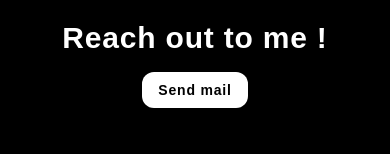
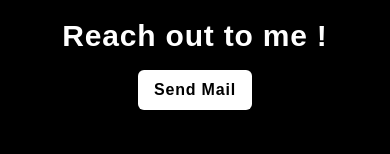
Before and after one commit to raiasim93/my-portfolio, a Next.js app: page / in a window 390 px wide. Shown: the part 4105-4259 px from the top of the page. Built offline with nearby package versions, Linux system fonts and the light colour scheme.

Commit message:
Add in duration for transition

```diff
--- a/src/components/partials/FooterSection.tsx
+++ b/src/components/partials/FooterSection.tsx
@@ -40,8 +40,8 @@ const FooterSection = () => {
           <h2 className='text-3xl'> Reach out to me ! </h2>
           <div className='flex justify-center'>
           <button onClick={handleButtonClick}
-            className='sm:flex lg:hidden bg-white hover:bg-gray-500 hover:text-white text-black text-sm py-2 px-4 rounded-xl mt-4 cursor-pointer hover:shadow-2xl  hover:shadow-zinc-400 hover:duration-200 hover:transition-all'>
-              Send mail   </button>
+            className='sm:flex lg:hidden bg-white text-black transition-all hover:bg-slate-200 hover:scale-95 duration-200 text-md py-2 px-4 rounded-md mt-4 cursor-pointer'>
+              Send Mail    </button>
           </div>
         </div>
 
```
